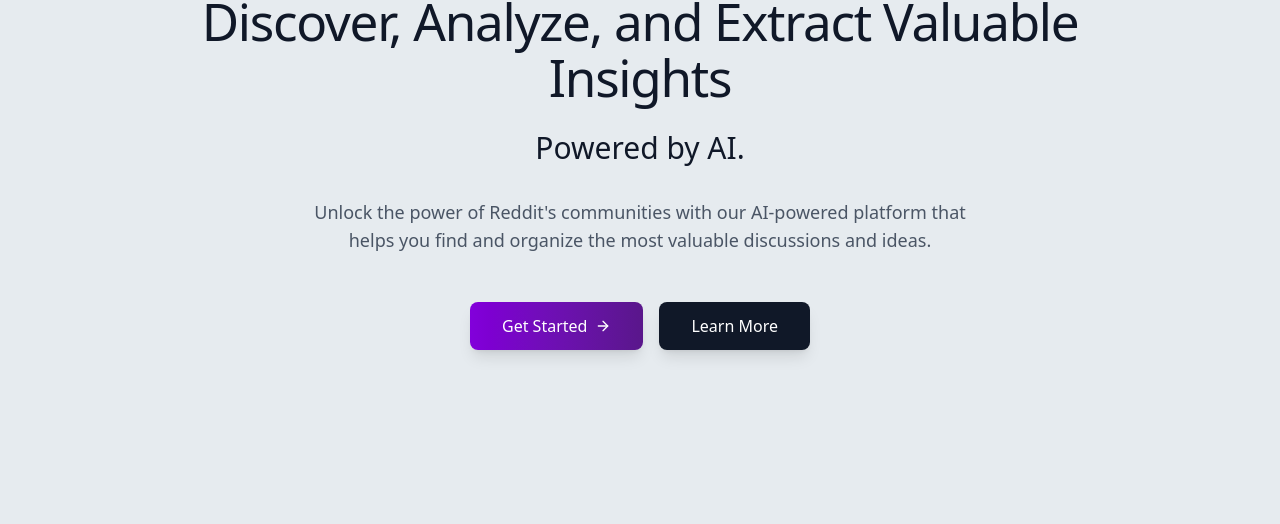
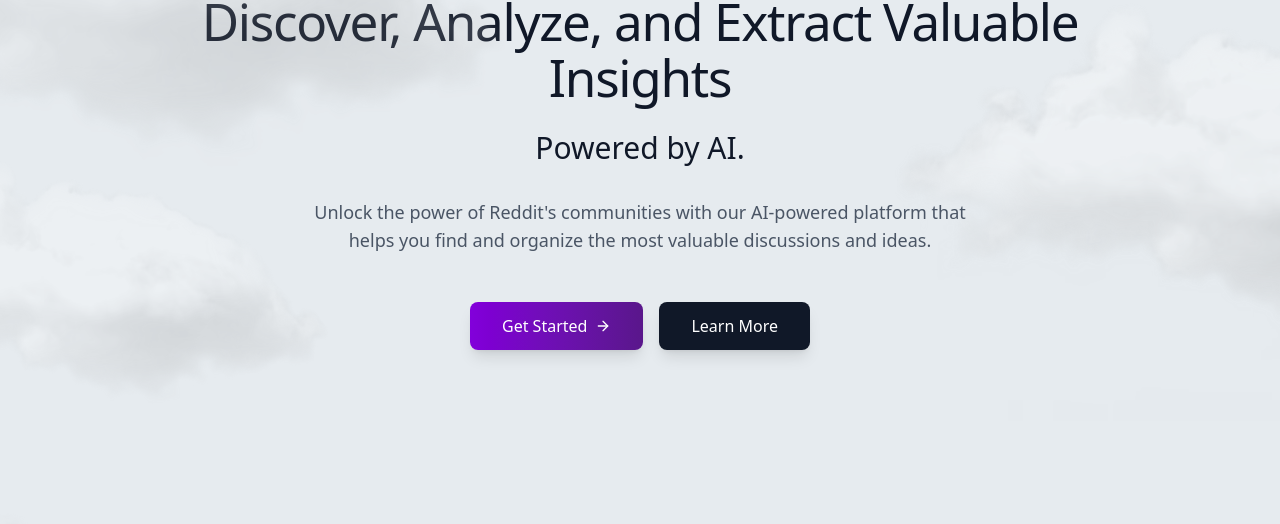
Before and after one commit to jasimarif/Reddit-idea-extractor, a React (Vite) app in the folder client/: page / in a window 1280 px wide. Shown: the part 247-771 px from the top of the page. Built offline with nearby package versions, Linux system fonts and the light colour scheme; no server answers.

Commit message:
feat: "enhanced UI, added claude agents"

```diff
--- a/client/src/pages/dashboard.jsx
+++ b/client/src/pages/dashboard.jsx
@@ -48,6 +48,7 @@
   const [favoriteIds, setFavoriteIds] = useState([]);
   const [isLoading, setIsLoading] = useState(false);
   const [error, setError] = useState(null);
+  const [isInitialLoad, setIsInitialLoad] = useState(true);
 
   // Filter states
   const [selectedCategories, setSelectedCategories] = useState([]);
@@ -183,12 +184,18 @@
       }
     } catch (error) {
       console.error("Failed to fetch ideas:", error);
-      setError("Failed to load ideas. Please try again.");
+      const isTimeout = error.code === 'ECONNABORTED' || error.message?.includes('timeout');
+      setError(
+        isTimeout
+          ? "Server is taking longer than expected to respond. This might be due to the server starting up. Please wait a moment and try again."
+          : "Failed to load ideas. Please try again."
+      );
       setIdeas([]);
       setTotalIdeas(0);
       setTotalPages(1);
     } finally {
       setIsLoading(false);
+      setIsInitialLoad(false);
     }
   }, [selectedCategories, debouncedSearchTerm, selectedTags, sortBy, itemsPerPage]);
 
@@ -312,6 +319,41 @@
           </div>
         </div>
 
+        {/* Error Banner */}
+        {error && (
+          <div className="mb-4 bg-orange-50 border border-orange-200 rounded-lg p-4">
+            <div className="flex items-start">
+              <div className="flex-shrink-0">
+                <svg className="h-5 w-5 text-orange-400" fill="currentColor" viewBox="0 0 20 20">
+                  <path fillRule="evenodd" d="M8.257 3.099c.765-1.36 2.722-1.36 3.486 0l5.58 9.92c.75 1.334-.213 2.98-1.742 2.98H4.42c-1.53 0-2.493-1.646-1.743-2.98l5.58-9.92zM11 13a1 1 0 11-2 0 1 1 0 012 0zm-1-8a1 1 0 00-1 1v3a1 1 0 002 0V6a1 1 0 00-1-1z" clipRule="evenodd" />
+                </svg>
+              </div>
+              <div className="ml-3 flex-1">
+                <h3 className="text-sm font-medium text-orange-800">
+                  Connection Issue
+                </h3>
+                <p className="mt-1 text-sm text-orange-700">
+                  {error}
+                </p>
+                <div className="mt-3">
+                  <button
+                    onClick={handleRefreshIdeas}
+                    className="bg-orange-100 px-3 py-1 rounded-md text-sm font-medium text-orange-800 hover:bg-orange-200 focus:outline-none focus:ring-2 focus:ring-offset-2 focus:ring-orange-500"
+                  >
+                    Try Again
+                  </button>
+                  <button
+                    onClick={() => setError(null)}
+                    className="ml-2 bg-transparent px-3 py-1 rounded-md text-sm font-medium text-orange-800 hover:bg-orange-100 focus:outline-none focus:ring-2 focus:ring-offset-2 focus:ring-orange-500"
+                  >
+                    Dismiss
+                  </button>
+                </div>
+              </div>
+            </div>
+          </div>
+        )}
+
         {/* Main Content Layout */}
         <div className="flex flex-col lg:flex-row gap-3 sm:gap-4">
 
@@ -406,7 +448,12 @@
           {isLoading? (
             <div className="flex space-x-1.5">
               <RefreshCw className="h-5 w-5 animate-spin text-gray-500" />
-              <p className="text-sm text-gray-600">Loading ideas...</p>
+              <p className="text-sm text-gray-600">
+                {isInitialLoad
+                  ? "Loading ideas..."
+                  : "Loading ideas..."
+                }
+              </p>
             </div>
           ) : (
             <p className="text-sm text-gray-600">
--- a/client/src/pages/homepage.jsx
+++ b/client/src/pages/homepage.jsx
@@ -1,5 +1,6 @@
 import { useState } from 'react';
 import { Link } from 'react-router-dom';
+import { motion } from 'framer-motion';
 import {
   ArrowRight,
   Search,
@@ -15,14 +16,7 @@
   Linkedin,
   Youtube,
   Twitter,
-  Target,
   Lightbulb,
-  BarChart3,
-  Users,
-  Rocket,
-  Globe,
-  Sparkles,
-  MessageSquare,
   Shield,
   Layers,
   LayoutTemplate,
@@ -161,12 +155,84 @@
     },
   ];
 
+  const CloudBackground = ({
+    className = '',
+    left = false,
+    right = false,
+    size = 'base', // 'sm', 'base', 'lg'
+    delay = 0,
+    duration = 0,
+    opacity = 50
+  }) => {
+    // Size mapping for responsive cloud sizes
+    const sizeClasses = {
+      sm: 'w-[400px] md:w-[600px]',
+      base: 'w-[500px] md:w-[800px]',
+      lg: 'w-[600px] md:w-[1000px]'
+    };
+
+    // Animation settings
+    const animDuration = duration || 10 + Math.random() * 5; // 10-15s
+    const animDelay = delay || Math.random() * 3; // 0-3s
+    const baseOpacity = opacity / 100;
+    const minOpacity = Math.max(0.1, baseOpacity * 0.8); // Ensure minimum opacity
+    const maxOpacity = baseOpacity * 1.3; // Slight variation in opacity
+
+    // Position classes based on left/right props
+    const positionClass = left ? 'left-0 -translate-x-1/2' :
+                         right ? 'right-0 translate-x-1/2' : 'left-1/2 -translate-x-1/2';
+
+    return (
+      <motion.div
+        initial={{
+          opacity: minOpacity,
+          filter: 'brightness(1)'
+        }}
+        animate={{
+          opacity: [
+            minOpacity,
+            maxOpacity,
+            minOpacity,
+            maxOpacity,
+            minOpacity
+          ],
+          filter: [
+            'brightness(1)',
+            'brightness(1.2)',
+            'brightness(1)',
+            'brightness(1.1)',
+            'brightness(1)'
+          ]
+        }}
+        transition={{
+          duration: animDuration,
+          repeat: Infinity,
+          repeatType: 'loop',
+          ease: 'easeInOut',
+          delay: animDelay,
+          times: [0, 0.25, 0.5, 0.75, 1]
+        }}
+        className={`absolute ${sizeClasses[size] || sizeClasses.base} h-auto pointer-events-none z-0 ${positionClass} ${className}`}
+      >
+        <img
+          src="/cloud.svg"
+          alt=""
+          className="w-full h-auto"
+          loading="lazy"
+        />
+      </motion.div>
+    );
+  };
+
   return (
     <div className="min-h-screen bg-[#e6ebef] momentum-scroll">
-
       {/* Hero Section */}
-      <section id="hero" className="relative pt-20 md:pt-32 pb-16 md:pb-20 scroll-section bg-[#e6ebef] px-4 sm:px-6 lg:px-8">
+      <section id="hero" className="relative pt-20 md:pt-32 pb-16 md:pb-20 scroll-section bg-[#e6ebef] px-4 sm:px-6 lg:px-8 overflow-hidden">
         <div className="relative max-w-6xl mx-auto">
+          {/* Hero Section Clouds */}
+          <CloudBackground className="top-[15%] -translate-y-1/2" left size="lg" opacity={30} />
+          <CloudBackground className="top-[60%] -translate-y-1/2" right size="base" opacity={35} delay={2} />
+          <CloudBackground className="top-[85%] -translate-y-1/2" left size="sm" opacity={25} delay={4} />
           <ScrollAnimationWrapper>
             <div className="text-center max-w-4xl mx-auto">
               {/* Icon */}
@@ -205,9 +271,15 @@
         </div>
       </section>
 
+
       {/* Features Section */}
-      <section id="features" className="py-16 md:py-24 scroll-section bg-[#e6ebef] px-4 sm:px-6 lg:px-8">
-        <div className="mx-auto max-w-7xl">
+      <section id="features" className="relative py-16 md:py-24 scroll-section bg-[#e6ebef] px-4 sm:px-6 lg:px-8 overflow-hidden">
+        {/* Features Section Clouds */}
+        <CloudBackground className="top-[20%] -translate-y-1/2" left size="base" opacity={30} delay={1} />
+        <CloudBackground className="top-[50%] -translate-y-1/2" right size="lg" opacity={25} delay={3} />
+        <CloudBackground className="top-[80%] -translate-y-1/2" left size="sm" opacity={20} delay={5} />
+        <div className="relative mx-auto max-w-7xl z-10">
+
           <ScrollAnimationWrapper>
             <div className="mx-auto max-w-2xl text-center mb-12 md:mb-16">
               <h2 className="text-3xl sm:text-4xl md:text-5xl font-medium tracking-tight text-gray-900 mb-4 md:mb-6 px-2">
@@ -220,6 +292,7 @@
           </ScrollAnimationWrapper>
 
           <div className="mx-auto max-w-6xl">
+
             <div className="grid grid-cols-1 sm:grid-cols-2 lg:grid-cols-3 gap-4 md:gap-6">
               {features.map((feature, index) => (
                 <ScrollAnimationWrapper key={index} delay={index * 0.1}>
@@ -260,8 +333,12 @@
       </section>
 
       {/* Pricing Section */}
-      <section id="pricing" className="py-16 md:py-24 scroll-section bg-[#e6ebef] px-4 sm:px-6 lg:px-8">
-        <div className="mx-auto max-w-7xl">
+      <section id="pricing" className="relative py-16 md:py-24 scroll-section bg-[#e6ebef] px-4 sm:px-6 lg:px-8 overflow-hidden">
+        {/* Pricing Section Clouds */}
+        <CloudBackground className="top-[15%] -translate-y-1/2" left size="lg" opacity={35} delay={2} />
+        <CloudBackground className="top-[50%] -translate-y-1/2" right size="sm" opacity={25} delay={4} />
+        <CloudBackground className="top-[85%] -translate-y-1/2" left size="base" opacity={20} delay={1} />
+        <div className="relative mx-auto max-w-7xl z-10">
           <ScrollAnimationWrapper>
             <div className="mx-auto max-w-2xl text-center mb-12 md:mb-16">
               <div className="inline-flex items-center bg-gray-100 text-gray-700 rounded-full px-4 py-2 mb-4 md:mb-6">
@@ -397,8 +474,12 @@
       </section>
 
       {/* FAQ Section */}
-      <section id="Faqs" className="py-16 md:py-24 scroll-section bg-[#e6ebef] px-4 sm:px-6 lg:px-8">
-        <div className="mx-auto max-w-4xl">
+      <section id="Faqs" className="relative py-16 md:py-24 scroll-section bg-[#e6ebef] px-4 sm:px-6 lg:px-8 overflow-hidden">
+        {/* FAQ Section Clouds */}
+        <CloudBackground className="top-[20%] -translate-y-1/2" left size="base" opacity={25} delay={3} />
+        <CloudBackground className="top-[60%] -translate-y-1/2" right size="lg" opacity={20} delay={1} />
+        <CloudBackground className="top-[90%] -translate-y-1/2" left size="sm" opacity={15} delay={5} />
+        <div className="relative mx-auto max-w-4xl z-10">
           <ScrollAnimationWrapper>
             <div className="mx-auto max-w-2xl text-center mb-12 md:mb-16">
               <div className="inline-flex items-center bg-gray-100 text-gray-700 rounded-full px-4 py-2 mb-4 md:mb-6">
@@ -456,8 +537,12 @@
       </section>
 
       {/* Testimonials Section */}
-      <section id="contact" className="py-16 md:py-24 scroll-section bg-[#e6ebef] px-4 sm:px-6 lg:px-8">
-        <div className="mx-auto max-w-6xl">
+      <section id="contact" className="relative py-16 md:py-24 scroll-section bg-[#e6ebef] px-4 sm:px-6 lg:px-8 overflow-hidden">
+        {/* Testimonials Section Clouds */}
+        <CloudBackground className="top-[15%] -translate-y-1/2" left size="lg" opacity={30} delay={2} />
+        <CloudBackground className="top-[50%] -translate-y-1/2" right size="sm" opacity={25} delay={4} />
+        <CloudBackground className="top-[85%] -translate-y-1/2" left size="base" opacity={20} delay={1} />
+        <div className="relative mx-auto max-w-6xl z-10">
           <ScrollAnimationWrapper>
             <div className="mx-auto max-w-2xl text-center mb-12 md:mb-16">
               <div className="inline-flex items-center bg-gray-100 text-gray-700 rounded-full px-4 py-2 mb-4 md:mb-6">
```
Also changed, not shown: client/src/lib/apiRequest.js, client/src/pages/IdeaDetailPage.jsx (line endings or trailing spaces).
